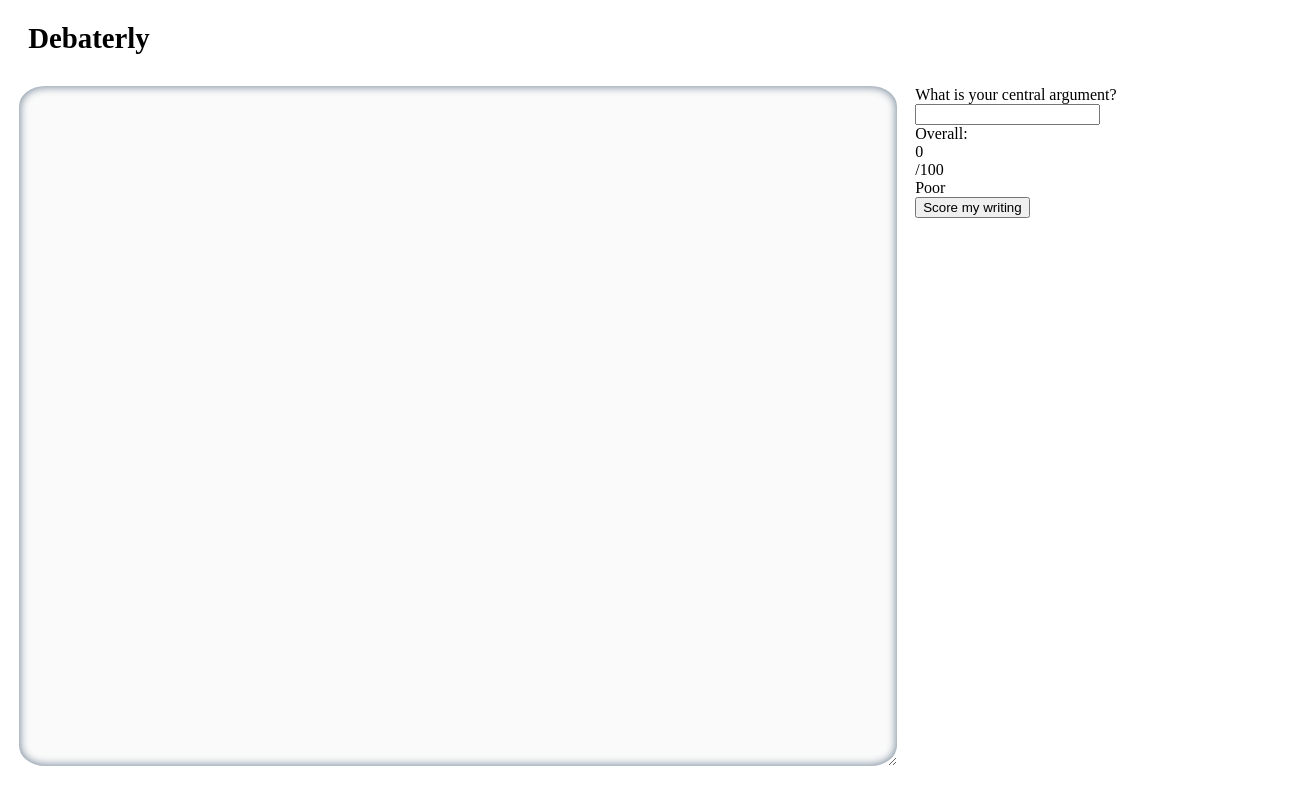
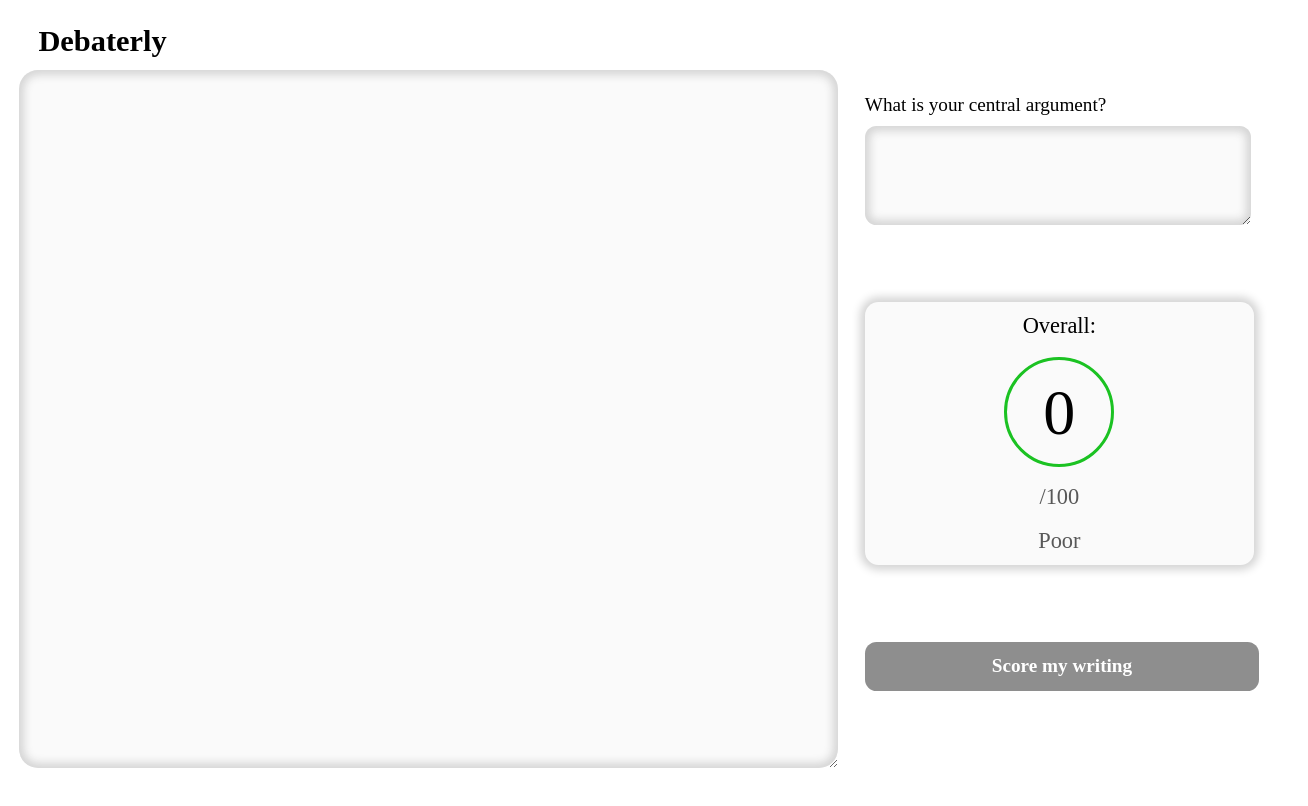
Before and after one commit to austenem/debaterly, a React (Create React App) app: page / in a window 1280 px wide. Shown: the top 806 px of the page, 1308 px wide, since content can reach past the window. Built offline with nearby package versions, Linux system fonts and the light colour scheme.

Commit message:
finish styling

```diff
--- a/src/App.tsx
+++ b/src/App.tsx
@@ -2,9 +2,7 @@
 
 function App() {
   return (
-    <div className="App">
-      <UserHome />
-    </div>
+    <UserHome />
   );
 }
 
--- a/src/UserHome.css
+++ b/src/UserHome.css
@@ -1,25 +1,21 @@
+/**********************************/
+/*         Page Containers        */
+/**********************************/
+
 .UserHome-outer-container {
   display: flex;
   flex-direction: column;
-  height: 100vh;
-  width: 100vw;
+
+  height: 95vh !important;
+  width: 100% !important;
+  overflow: hidden;
 
   font-family: "Times New Roman", Times, serif;
 }
 
-.UserHome-title {
-  width: 100%;
-  height: 8%;
-  padding-left: .7em;
-  padding-top: .5em;
-
-  font-weight: 600;
-  font-size: 1.8em;
-}
-
 .UserHome-inner-container {
   width: 100%;
-  height: 85%;
+  height: 95%;
 
   padding-left: .7em;
 
@@ -28,25 +24,155 @@
 }
 
 .UserHome-left-side {
-  width: 70%;
-
+  width: 65%;
   display: flex;
 }
+
+.UserHome-right-side {
+  flex: 1;
+  display: flex;
+  justify-content: space-between;
+
+  flex-direction: column;
+
+  margin-left: 1.5em;
+  margin-right: 1.5em;
+  margin-top: 1.5em;
+}
+
+/**********************************/
+/*              Title             */
+/**********************************/
+
+.UserHome-title {
+  width: 100%;
+  height: 3rem;
+  padding-left: 1em;
+  margin-top: 1rem;
+
+  font-weight: 600;
+  font-size: 1.9em;
+}
+
+/**********************************/
+/*           Text Area            */
+/**********************************/
 
 .UserHome-text-area {
   width: 95%;
   padding: 1em;
 
+  font-family: "Times New Roman", Times, serif;
+  font-size: 1.2em;
+
   background-color: #FAFAFA;
   border: none;
-  border-radius: 3%;
+  border-radius: 1em;
 
-  box-shadow: 0px 0px 8px 1px lightslategray inset;
+  box-shadow: 0px 0px 8px 5px #D5D5D5 inset;
 }
 
-.UserHome-right-side {
-  flex: 1;
+/**********************************/
+/*           Arguments            */
+/**********************************/
+
+.UserHome-argument {
+  display: flex;
+  flex-direction: column;
+
+  font-size: 1.2em;
+}
+
+.UserHome-argument-input {
+  margin-top: .5em;
+  padding: .5em;
+
+  height: 5rem;
+  width: 93%;
+
+  font-family: "Times New Roman", Times, serif;
+  font-size: 1em;
+
+  background-color: #FAFAFA;
+  border: none;
+  border-radius: .6em;
+
+  box-shadow: 0px 0px 8px 5px #D5D5D5 inset;;
+}
+
+/**********************************/
+/*           Score Card           */
+/**********************************/
+
+.UserHome-score-card {
+  height: 15rem;
+  width: 93%;
+
+  font-family: "Times New Roman", Times, serif;
+  font-size: 1.4em;
 
   display: flex;
   flex-direction: column;
+  row-gap: .8em;
+
+  padding: .5em;
+  justify-content: center;
+  align-items: center;
+
+  background-color: #FAFAFA;
+  color: #585858;
+
+  border: none;
+  border-radius: .6em;
+
+  box-shadow: 0px 0px 8px 5px #D5D5D5;
 }
+
+.UserHome-score-title {
+  color: black;
+}
+
+.UserHome-score {
+  font-size: 4rem;
+
+  height: 4.5rem;
+  width: 4.5rem;
+
+  padding: 1rem;
+
+  text-align: center;
+  text-justify: center;
+  color: black;
+
+  /* Add green circle outline around score */
+  border: 3px solid #1BC222;
+  border-radius: 50%;
+}
+
+/**********************************/
+/*             Submit             */
+/**********************************/
+
+.UserHome-button-container {
+  width: 100%;
+
+  font-family: "Times New Roman", Times, serif;
+  font-size: 1.2em;
+}
+
+.UserHome-button {
+  background-color: #8E8E8E;
+  border: none;
+  color: white;
+
+  padding: .7em;
+  width: 100%;
+
+  font-family: "Times New Roman", Times, serif;
+  font-size: 1em;
+  font-weight: 600;
+
+  border-radius: .6em;
+
+  text-align: center;
+}
--- a/src/UserHome.tsx
+++ b/src/UserHome.tsx
@@ -229,8 +229,7 @@
       <div className="UserHome-right-side">
         <div className="UserHome-argument">
           What is your central argument?
-          <input
-            type="text"
+          <textarea
             className="UserHome-argument-input"
             value={userTopic}
             onChange={e => {
@@ -242,7 +241,9 @@
           />
         </div>
         <div className="UserHome-score-card">
-          Overall:
+          <div className="UserHome-score-title">
+            Overall:
+          </div>
           <div className="UserHome-score">
             {qualityScore}
           </div>
@@ -251,9 +252,10 @@
             {qualityCategory}
           </div>
         </div>
-        <div className="UserHome-button">
+        <div className="UserHome-button-container">
           <button
             onClick={scoreText}
+            className="UserHome-button"
           >
             Score my writing
           </button>
```
